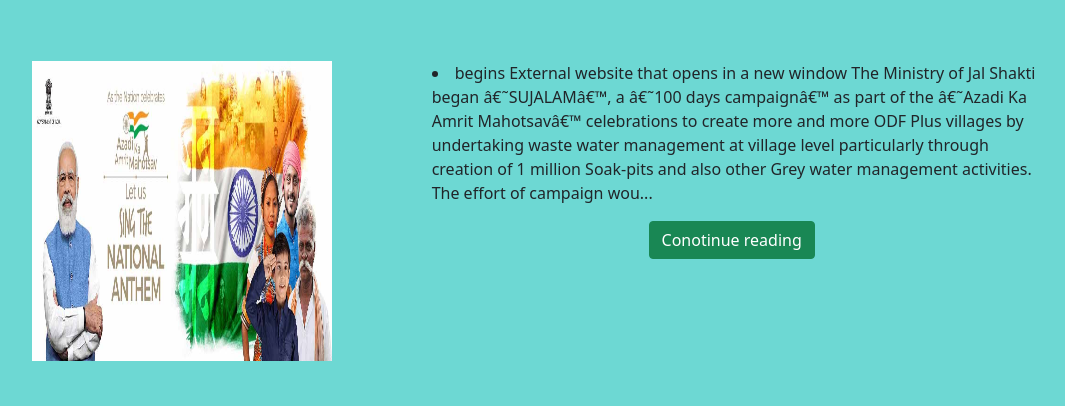
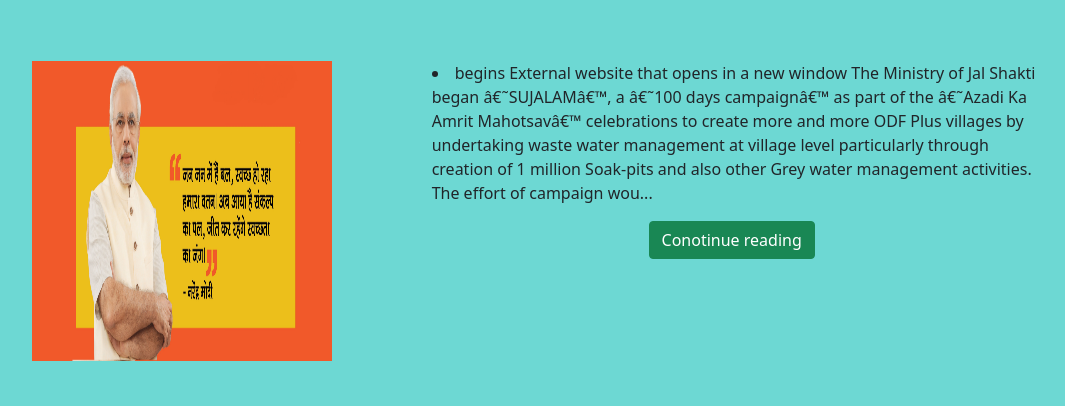
Before and after one commit to Aagd12/website-maker, a website: page views/learn.html in a window 1280 px wide. Shown: the part 2389-2795 px from the top of the page, without its empty margins (31-1096 px from the left). Drawn offline with nearby package versions, Linux system fonts and the light colour scheme.

Commit message:
again modify

```diff
--- a/views/learn.html
+++ b/views/learn.html
@@ -159,7 +159,7 @@
                 <button class="btn btn-success me-3 my-3"><a href="https://parenting.firstcry.com/articles/personal-hygiene-for-kids-best-habits-tips-to-keep-your-child-healthy/"></a> Conotinue reading</button>
             </div>
             <div class="col-md-4 d-flex justify-center align-items-center flex-column my-4 me-4">
-                <img src="/post.jpg" style="height:300px ;width: 300px; " class=" img-fluid d-block " alt="...">
+                <img src="/post2.jpg" style="height:300px ;width: 300px; " class=" img-fluid d-block " alt="...">
             </div>
             <div class="col-md-6 d-flex justify-center align-items-center flex-column my-4 me-4">
                 <li class="me-2">
```
